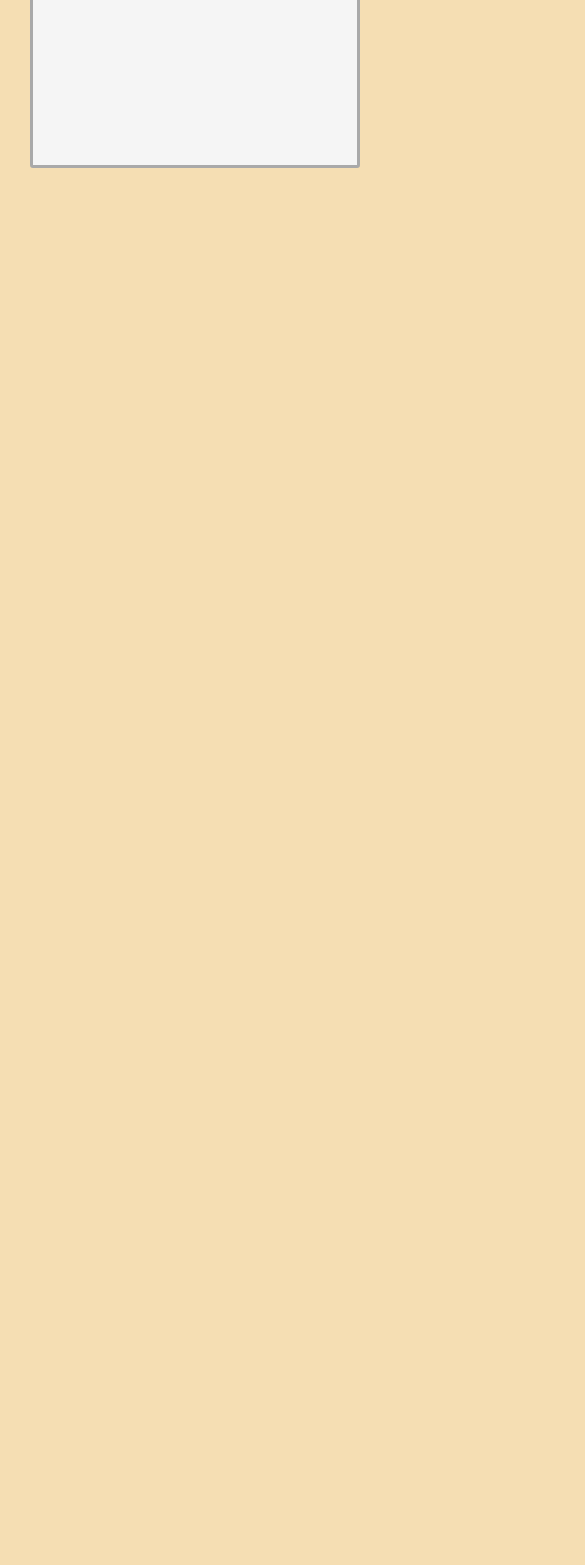
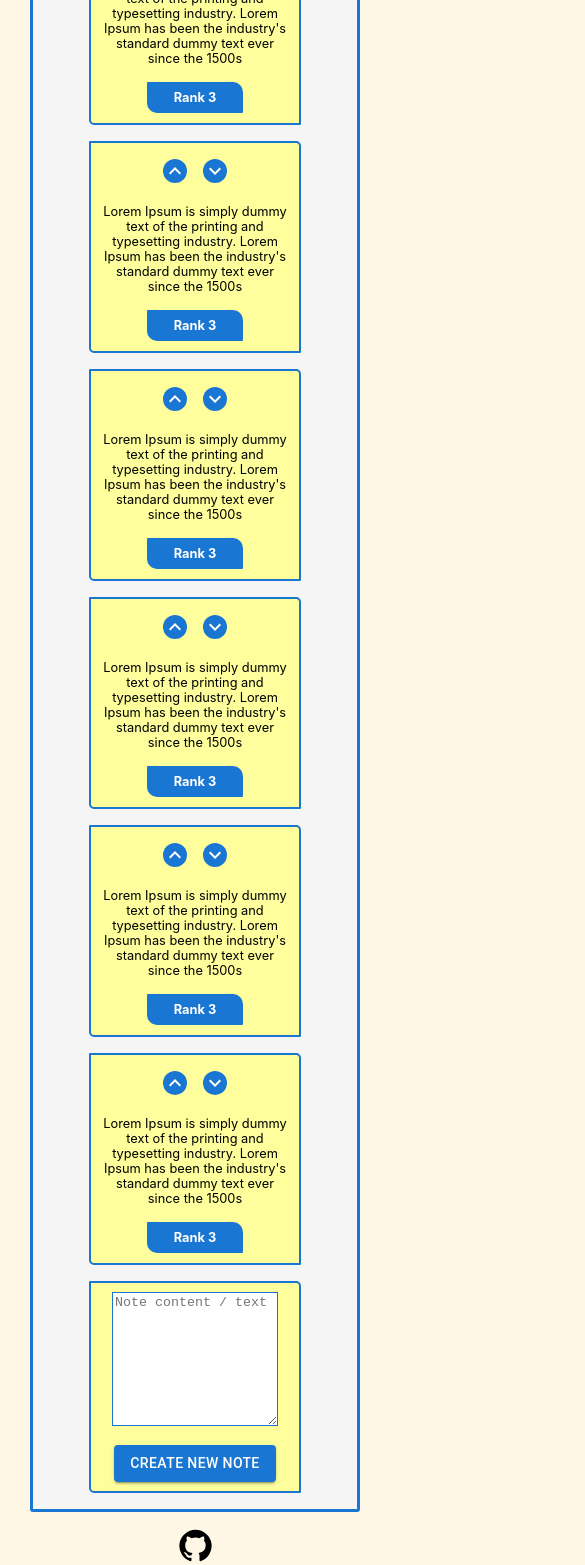
Before and after one commit to kopsha/proper-next-js-container, a Next.js app: page / in a window 390 px wide. Shown: the part 432-1997 px from the top of the page, 585 px wide, since content can reach past the window. Before the commit the page ends 844 px from the top, so only its background shows below. Built offline with nearby package versions, Linux system fonts and the light colour scheme.

Commit message:
Completed frontend and added responsiveness

```diff
--- /dev/null
+++ b/src/components/Footer.js
@@ -0,0 +1,19 @@
+// Local Imports
+import styles from "styles/home.module.css"
+import Link from "next/link"
+
+// MUI Imports
+import GitHubIcon from '@mui/icons-material/GitHub'
+
+const Footer = () => {
+    return (
+        <div className={styles.footer}>
+            <GitHubIcon fontSize="large" />
+            <Link href="https://github.com/kopsha/proper-next-js-container">
+                <h2>Visit the github repo of this web application</h2>
+            </Link>
+        </div>
+    )
+}
+
+export default Footer
--- /dev/null
+++ b/src/components/NewNote.js
@@ -0,0 +1,17 @@
+import styles from "styles/home.module.css"
+
+// MUI Imports
+import Button from '@mui/material/Button'
+
+const NewNote = () => {
+    return (
+        <div className={styles.newNote}>
+            <form method="post">
+                <textarea name="content" rows="3" cols="20" placeholder="Note content / text"></textarea>
+                <Button variant="contained">Create new note</Button>
+            </form>
+        </div>
+    )
+}
+
+export default NewNote
--- a/src/components/Note.js
+++ b/src/components/Note.js
@@ -1,17 +1,30 @@
+// Local imports
 import styles from "styles/home.module.css"
+
+// MUI Imports
 import KeyboardArrowUpIcon from '@mui/icons-material/KeyboardArrowUp'
 import KeyboardArrowDownIcon from '@mui/icons-material/KeyboardArrowDown'
+import IconButton from '@mui/material/IconButton'
 
-const Note = () => {
+function Note({content, rank}) {
     return (
         <div className={styles.note}>
-            <KeyboardArrowUpIcon />
-            <KeyboardArrowDownIcon />
-            <p className={styles.noteContent}>
-            Lorem Ipsum is simply dummy text of the printing and
-            typesetting industry. Lorem Ipsum has been the industry's
-            standard dummy text ever since the 1500s
-            </p>
+            <IconButton aria-label="Up Vote">
+                <KeyboardArrowUpIcon sx={{
+                    backgroundColor:"#1976d2",
+                    color:"white",
+                    borderRadius:100,
+                }}/>
+            </IconButton>
+            <IconButton aria-label="Down Vote">
+                <KeyboardArrowDownIcon sx={{
+                    backgroundColor:"#1976d2",
+                    color:"white",
+                    borderRadius:100,
+                }}/>
+            </IconButton>
+            <p className={styles.noteContent}>{content}</p>
+            <h4>Rank {rank}</h4>
         </div>
     )
 }
--- a/src/pages/_app.js
+++ b/src/pages/_app.js
@@ -1,7 +1,13 @@
 import 'styles/globals.css'
+import Footer from 'components/Footer'
 
 function MyApp({ Component, pageProps }) {
-  return <Component {...pageProps} />
+  return (
+    <>
+      <Component {...pageProps} />
+      <Footer />
+    </>
+  )
 }
 
 export default MyApp
--- a/src/pages/index.js
+++ b/src/pages/index.js
@@ -1,8 +1,10 @@
 import Head from 'next/head'
 import Note from 'components/Note'
+import NewNote from 'components/NewNote'
 import styles from 'styles/home.module.css'
 
 export default function Home() {
+  var tempContent = "Lorem Ipsum is simply dummy text of the printing and typesetting industry. Lorem Ipsum has been the industry's standard dummy text ever since the 1500s"
   return (
     <>
       <Head>
@@ -11,7 +13,14 @@ export default function Home() {
       <div className={styles.header}>
         <h1>Whiteboard</h1>
         <div className={styles.whiteboardContainer}>
-          <Note />
+          <Note content={tempContent} rank={3} />
+          <Note content={tempContent} rank={3} />
+          <Note content={tempContent} rank={3} />
+          <Note content={tempContent} rank={3} />
+          <Note content={tempContent} rank={3} />
+          <Note content={tempContent} rank={3} />
+          <Note content={tempContent} rank={3} />
+          <NewNote />
         </div>
       </div>
     </>
--- a/src/styles/globals.css
+++ b/src/styles/globals.css
@@ -4,7 +4,7 @@ body {
   margin: 0;
   font-family: -apple-system, BlinkMacSystemFont, Segoe UI, Roboto, Oxygen,
     Ubuntu, Cantarell, Fira Sans, Droid Sans, Helvetica Neue, sans-serif;
-  background-color: wheat;
+  background-color: #fff7e6;
 }
 
 a {
--- a/src/styles/home.module.css
+++ b/src/styles/home.module.css
@@ -1,14 +1,95 @@
 .header {
   text-align: center;
+}
+
+.header h1 {
+  color: #1976d2;
 }
 
 .whiteboardContainer {
   background-color: whitesmoke;
   width: 75%;
-  min-height: 30rem;
+  min-height: 40rem;
   border-radius: 3px;
   margin: 1rem auto;
   padding: 1rem;
-  border: 3px solid darkgrey;
+  border: 3px solid #1976d2;
   display: flex;
+  flex-wrap: wrap;
+  justify-content: space-around;
 }
+
+.whiteboardContainer >* {
+  flex: 30%;
+  flex-grow: 0;
+}
+
+.note {
+  min-width: 12rem;
+  max-width: 14rem;
+  height: 12rem;
+  font-size: 0.8rem;
+  background-color: #FEFF9C;
+  border: 2px solid #1976d2;
+  border-radius: 1px 5px 1px 5px;
+  padding: 0.5rem;
+}
+
+.note h4 {
+  color: white;
+  background-color: #1976d2;
+  max-width: 5rem;
+  margin: 1rem auto;
+  padding: 0.5rem;
+  border-radius: 1px 10px 1px 10px;
+}
+
+.newNote {
+  min-width: 12rem;
+  max-width: 14rem;
+  height: 12rem;
+  font-size: 0.8rem;
+  background-color: #FEFF9C;
+  border: 2px solid #1976d2;
+  border-radius: 1px 5px 1px 5px;
+  padding: 0.5rem;
+  display: flex;
+  align-items: center;
+}
+
+.newNote textarea {
+  min-height: 8rem;
+  min-width: 10rem;
+  max-height: 8rem;
+  max-width: 10rem;
+  margin-bottom: 1rem;
+  border-color: #1976d2;
+  color: #1976d2;
+}
+
+.gridBox {
+  padding: 10rem auto !important;
+}
+
+@media only screen and (max-width: 1320px) {
+  .note {
+    margin-top: 1rem;
+  }
+  .newNote {
+    margin-top: 1rem;
+  }
+}
+
+.footer {
+  text-align: center;
+}
+
+.footer h2{
+  width: 40rem;
+  margin: 0 auto;
+}
+
+.footer h2:hover {
+  cursor: pointer;
+  color: #1976d2;
+}
```
